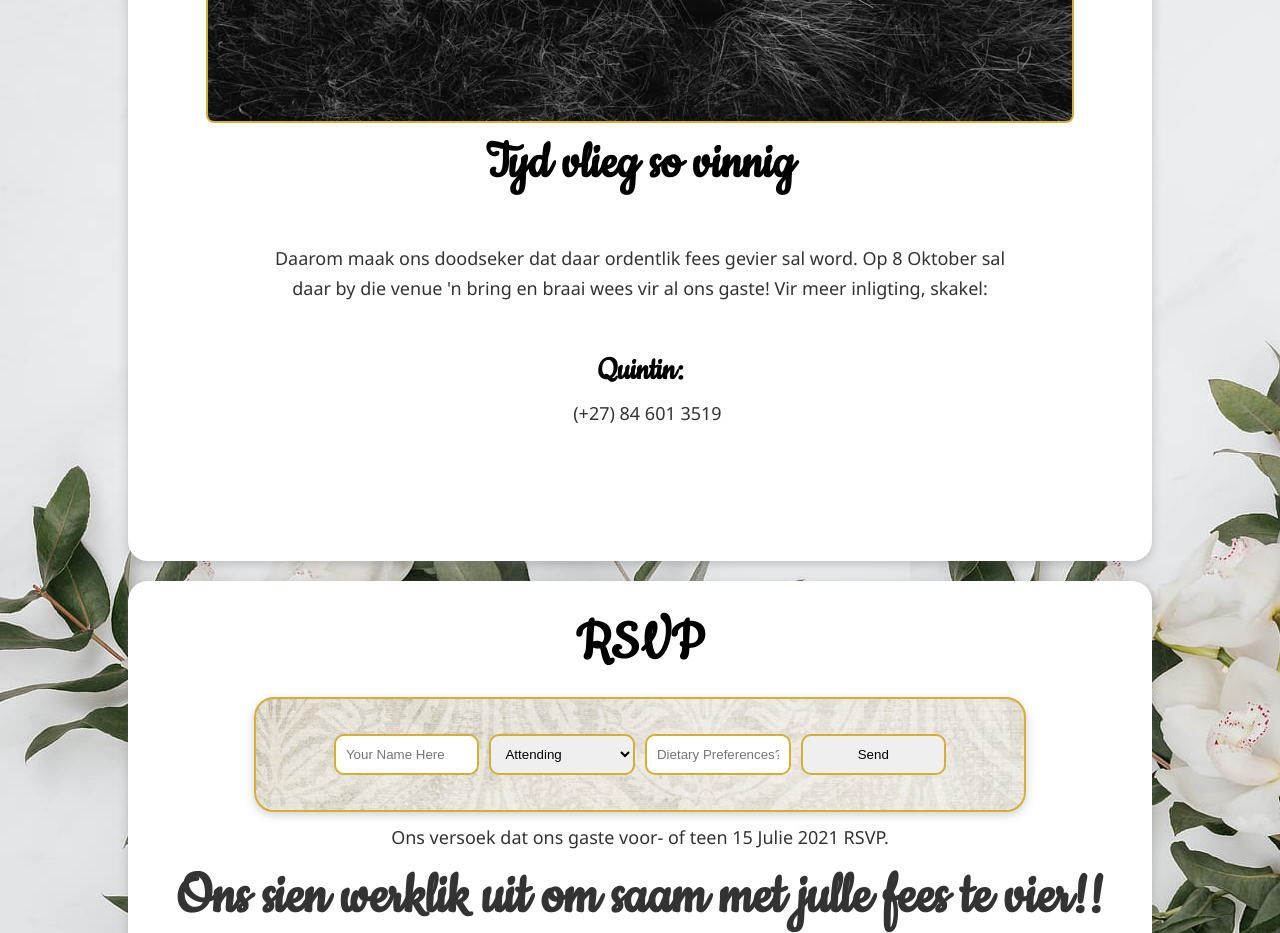
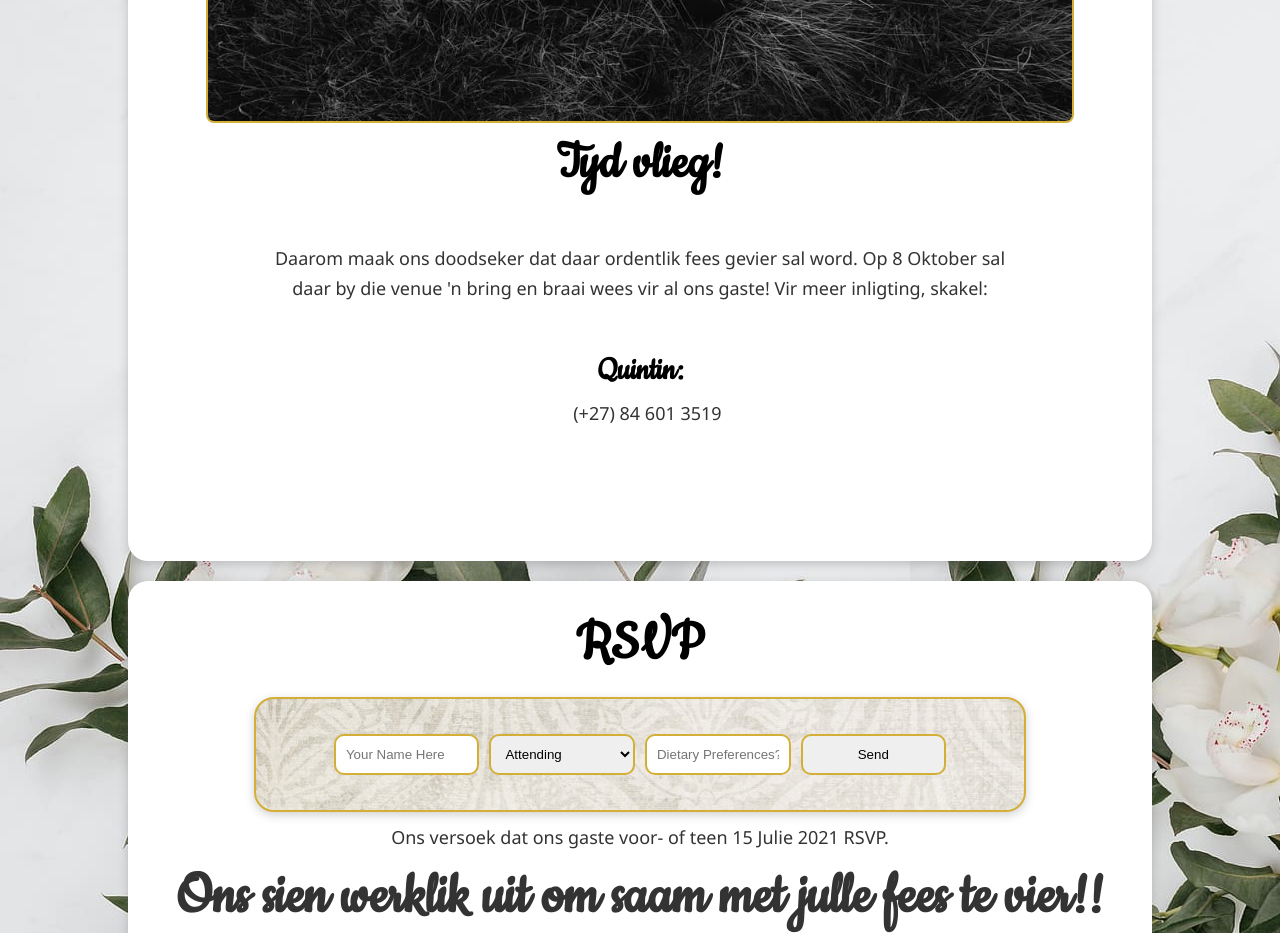
Before and after one commit to Quintinv3/vorster-fees, a plain HTML site: page index.html in a window 1280 px wide. Shown: the part 3480-4413 px from the top of the page. Drawn offline with Linux system fonts and the light colour scheme.

Commit message:
Update index.html

```diff
--- a/index.html
+++ b/index.html
@@ -102,7 +102,7 @@
           <img src="Engagement/Engagement-shot.webp" alt="Vorster Fees" />
 
 
-             <strong>Tyd vlieg so vinnig</strong>
+             <strong>Tyd vlieg!</strong>
 
             <p >
 
```
